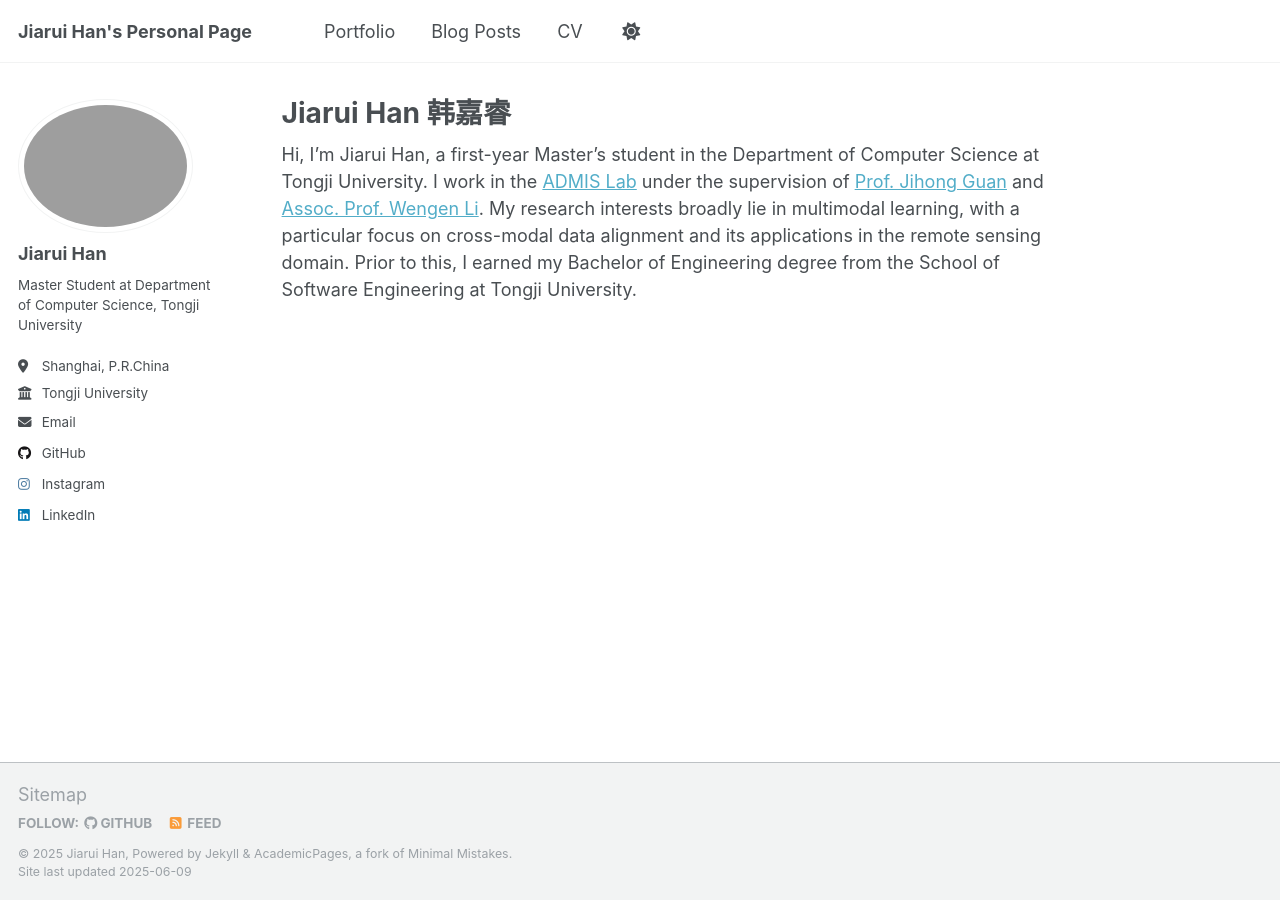
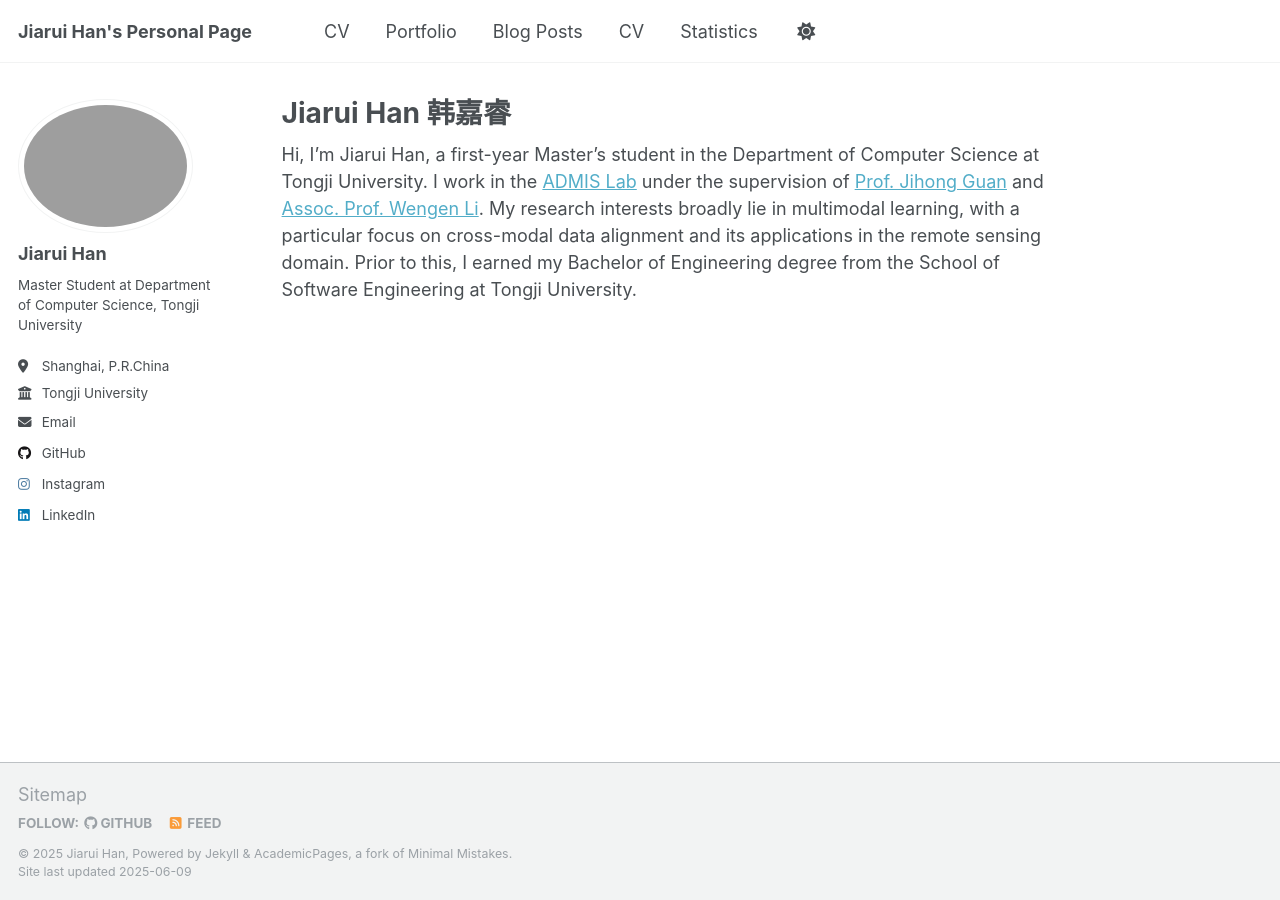
Before and after one commit to BillHan01/BillHan01.github.io, a Jekyll site: the page built from _pages/about.md, in a window 1280 px wide. Built offline with Jekyll 4.4.1, drawn with Linux system fonts in a browser that asks for light colours.

Commit message:
add statistics

```diff
--- a/_data/navigation.yml
+++ b/_data/navigation.yml
@@ -17,6 +17,9 @@ main:
   # - title: "Teaching"
   #   url: /teaching/
 
+  - title: "CV"
+    url: /cv/
+
   - title: "Portfolio"
     url: /portfolio/
 
@@ -26,6 +29,9 @@ main:
   - title: "CV"
     url: /cv/
 
+  - title: "Statistics"
+    url: /statistics/
+
   # - title: "CV"
   #   url: /cv-json/
 
```
Also changed, not shown: _pages/statistics.html (added, +10 -0 lines), _pages/about.md (line endings or trailing spaces).
